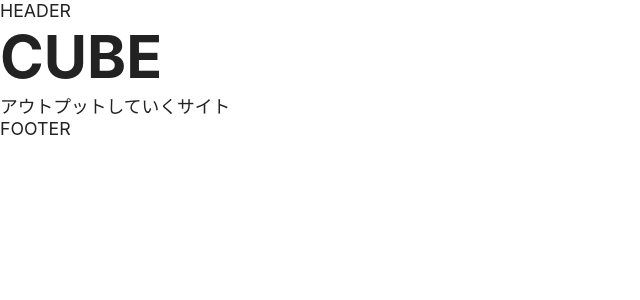
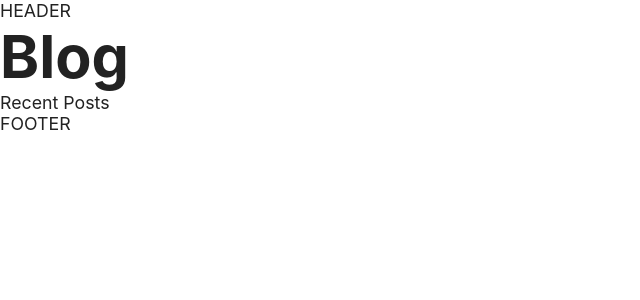
Before and after one commit to itc-n23026/blog, a Next.js app: page /blog in a window 1280 px wide. Shown: the top 300 px of the page, without its empty margins (0-640 px from the left). Built offline with nearby package versions, Linux system fonts and the light colour scheme.

Commit message:
Chapter2.8
ヒーローのテキストをpropsでページごとに変更

```diff
--- a/components/Hero.js
+++ b/components/Hero.js
@@ -1,7 +1,9 @@
-const Hero = () => (
-  <div>
-    <h1>CUBE</h1>
-    <p>アウトプットしていくサイト</p>
-  </div>
-)
+const Hero = ({ title, subtitle }) => {
+  return (
+    <div>
+      <h1>{title}</h1>
+      <p>{subtitle}</p>
+    </div>
+  )
+}
 export default Hero
--- a/pages/about.js
+++ b/pages/about.js
@@ -1,5 +1,7 @@
 import Hero from 'components/Hero'
 
-export default function Blog () {
-  return <Hero />
+const About = () => {
+  return <Hero title='About' subtitle='About development activities' />
 }
+
+export default About
--- a/pages/blog/index.js
+++ b/pages/blog/index.js
@@ -1,5 +1,7 @@
 import Hero from 'components/Hero'
 
-export default function About () {
-  return <Hero />
+const Blog = () => {
+  return <Hero title='Blog' subtitle='Recent Posts' />
 }
+
+export default Blog
--- a/pages/index.js
+++ b/pages/index.js
@@ -1,7 +1,7 @@
 import Hero from 'components/Hero'
 
 const Home = () => {
-  return <Hero />
+  return <Hero title='CUBE' subtitle='アウトプットしていくサイト' />
 }
 
 export default Home
```
